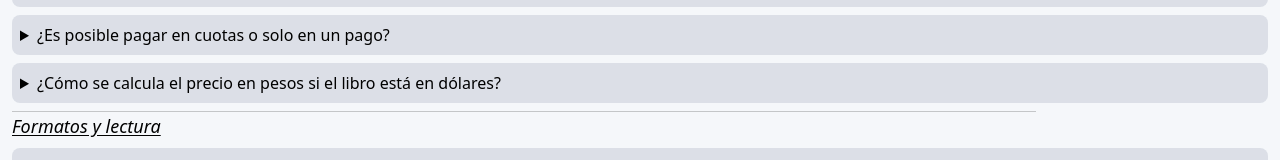
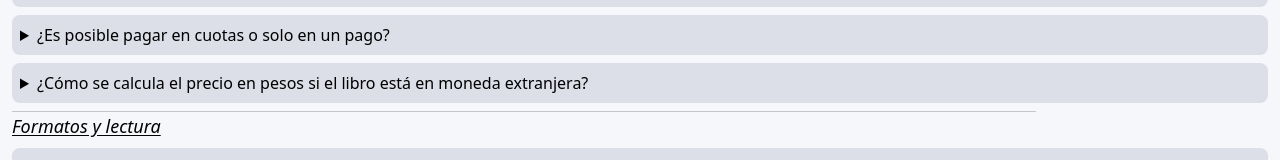
Before and after one commit to acolote1998/libros-tito-acevedo, a React (Vite) app: page /faq in a window 1280 px wide. Shown: the part 318-478 px from the top of the page. Built offline with nearby package versions, Linux system fonts and the light colour scheme.

Commit message:
¿Cómo se calcula el precio en pesos si el libro está en moneda extranjera?

```diff
--- a/src/routes/faq/index.tsx
+++ b/src/routes/faq/index.tsx
@@ -46,8 +46,8 @@ Su selección lo redirigirá a la página oficial del producto en Amazon.com. Al
           questionAnswer="Amazon permite el pago en cuotas sin interés utilizando tarjetas de crédito de bancos que tengan un convenio con ellos. La disponibilidad de esta opción depende de tu banco y se mostrará como alternativa durante el proceso de pago en el sitio de Amazon si estuviese disponible."
         />
         <FaqItem
-          questionTitle="¿Cómo se calcula el precio en pesos si el libro está en dólares?"
-          questionAnswer="Test"
+          questionTitle="¿Cómo se calcula el precio en pesos si el libro está en moneda extranjera?"
+          questionAnswer="El precio final en tu moneda (por ejemplo pesos argentinos) lo calcula tu banco al aplicar el tipo de cambio del día. Depende de tu región, Amazon muestra el precio en diferentes monedas, pero la conversión exacta la determina la entidad financiera al procesar el pago."
         />
       </div>
       <hr className="w-[80vw] opacity-20" />
```
